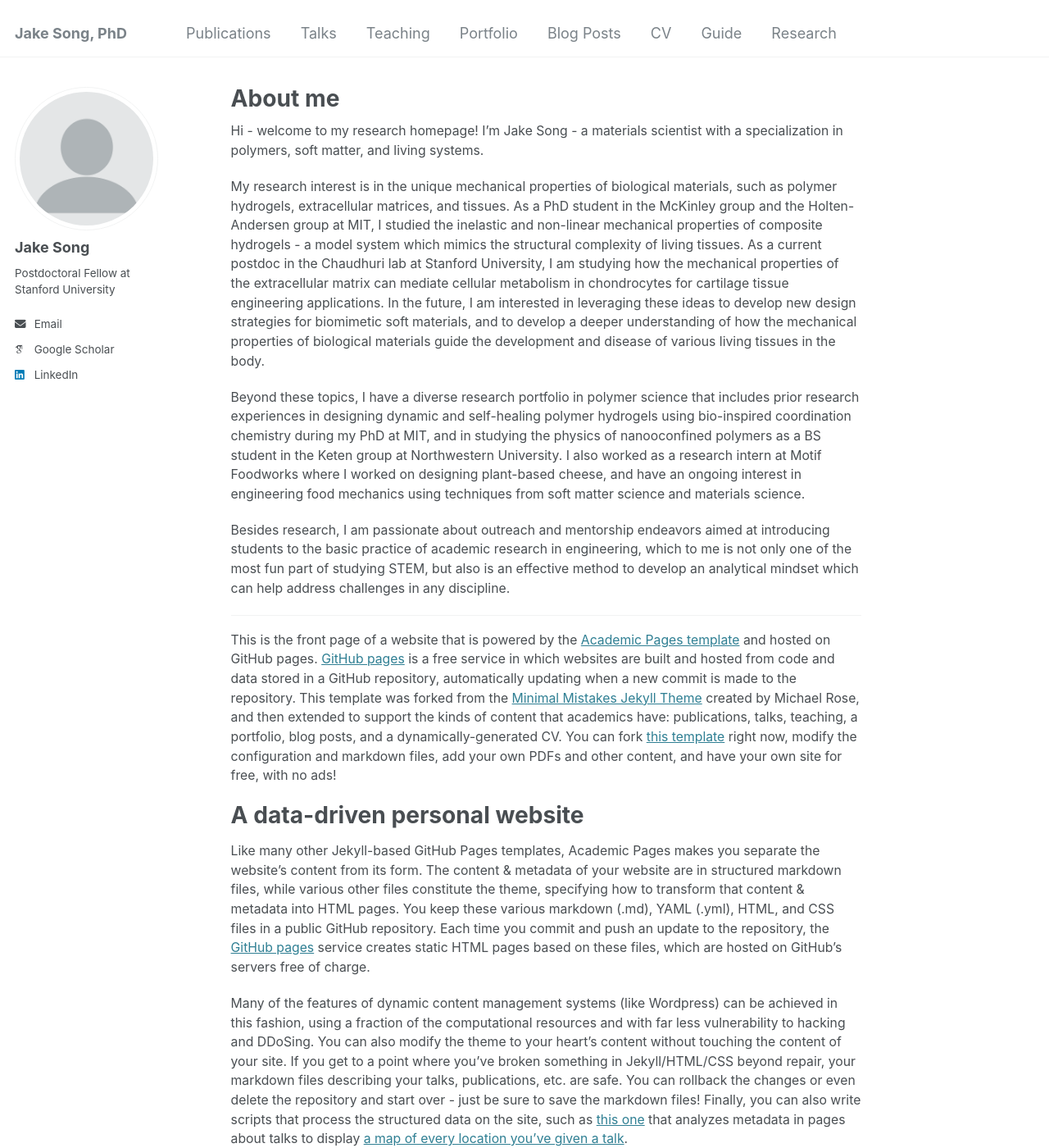
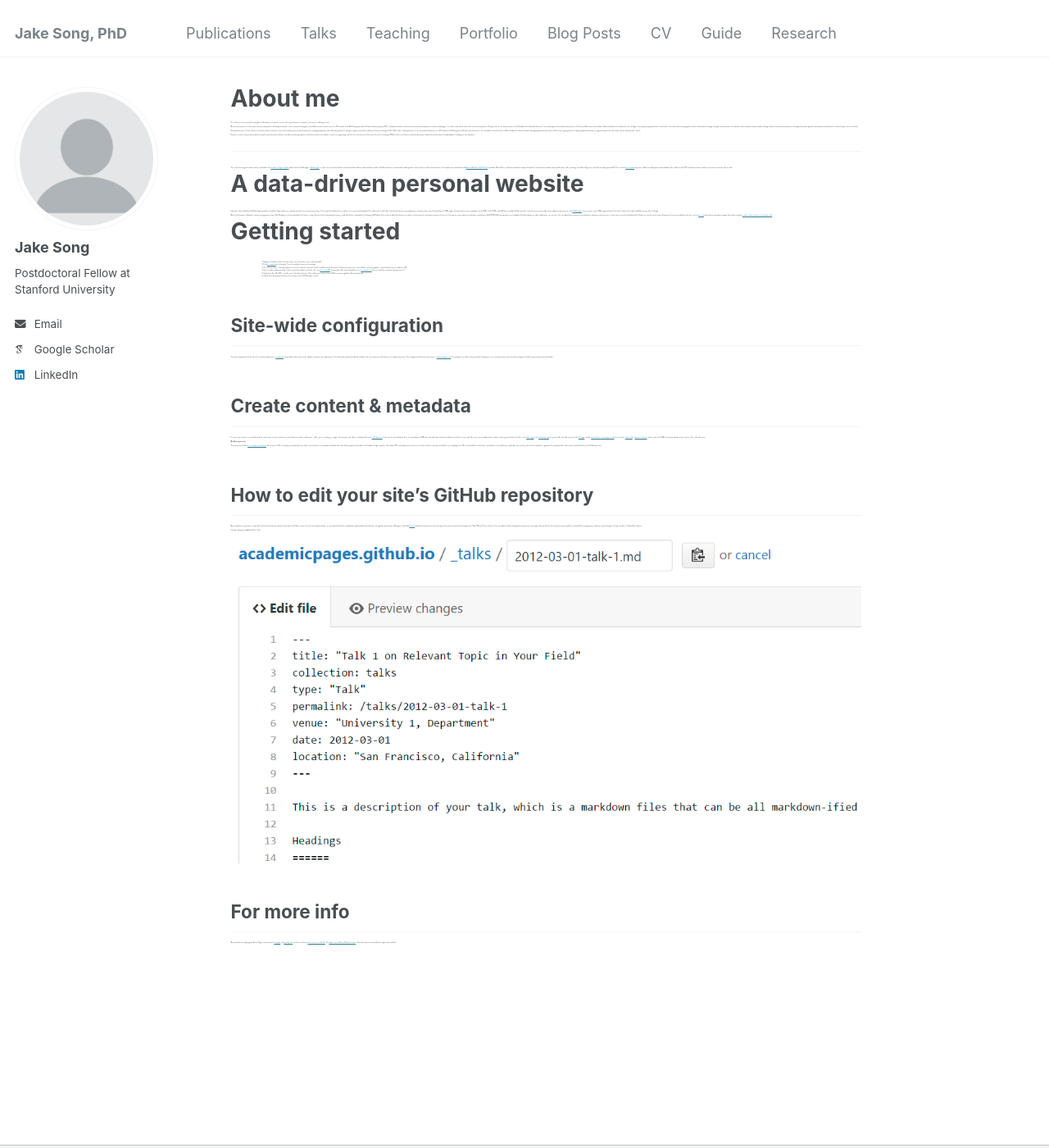
Before and after one commit to jakesong15/jakesong15.github.io, a Jekyll site: the page built from _pages/about.md, in a window 1280 px wide and 1400 px high. Shown: the whole window at 82% size. Built offline with Jekyll 4.4.1, drawn with Linux system fonts in a browser that asks for light colours; some web fonts are replaced.

Commit message:
Update _page.scss

```diff
--- a/_sass/_page.scss
+++ b/_sass/_page.scss
@@ -56,7 +56,7 @@
   }
 
   p, li, dl {
-    font-size: 0.875em;
+    font-size: 0.1em;
   }
 
   /* paragraph indents */
```
